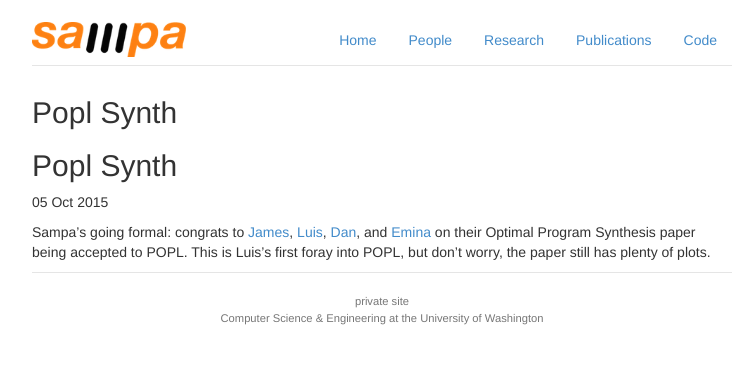
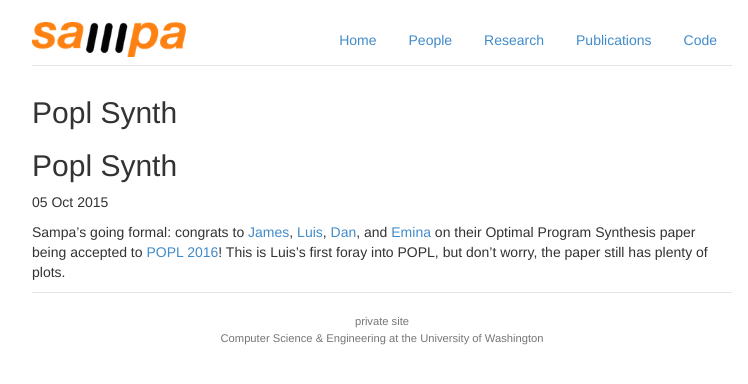
Before and after one commit to uwsampa/sampa-public, a Jekyll site: the page built from _posts/2015-10-05-popl-synth.md, in a window 1280 px wide. Shown: the top 384 px of the page, without its empty margins (258-1006 px from the left). Built offline with Jekyll 4.4.1, drawn with Linux system fonts in a browser that asks for light colours; Markdown is read by kramdown in place of the engine named in the settings.

Commit message:
link to popl

```diff
--- a/_posts/2015-10-05-popl-synth.md
+++ b/_posts/2015-10-05-popl-synth.md
@@ -2,7 +2,7 @@
 layout: post
 shortnews: true
 ---
-Sampa's going formal: congrats to [James][], [Luis][], [Dan][], and [Emina][] on their Optimal Program Synthesis paper being accepted to POPL. This is Luis's first foray into POPL, but don't worry, the paper still has plenty of plots.
+Sampa's going formal: congrats to [James][], [Luis][], [Dan][], and [Emina][] on their Optimal Program Synthesis paper being accepted to [POPL 2016](http://conf.researchr.org/home/POPL-2016)! This is Luis's first foray into POPL, but don't worry, the paper still has plenty of plots.
 
 [James]: http://homes.cs.washington.edu/~bornholt/
 [Luis]: http://homes.cs.washington.edu/~luisceze/
```
